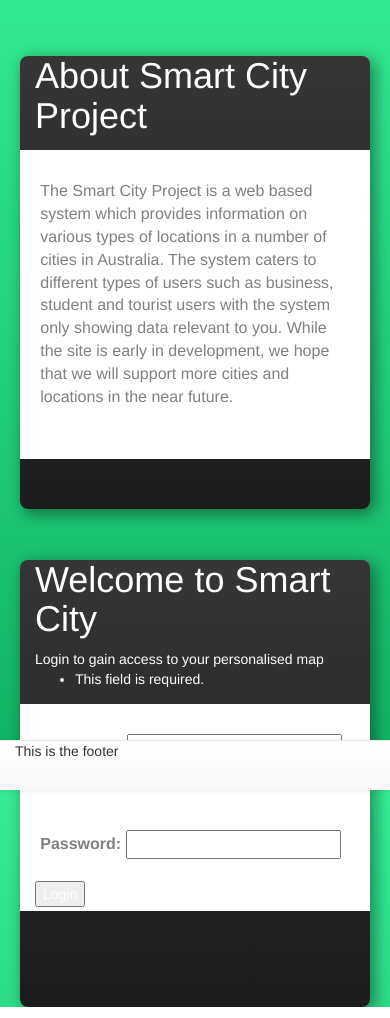
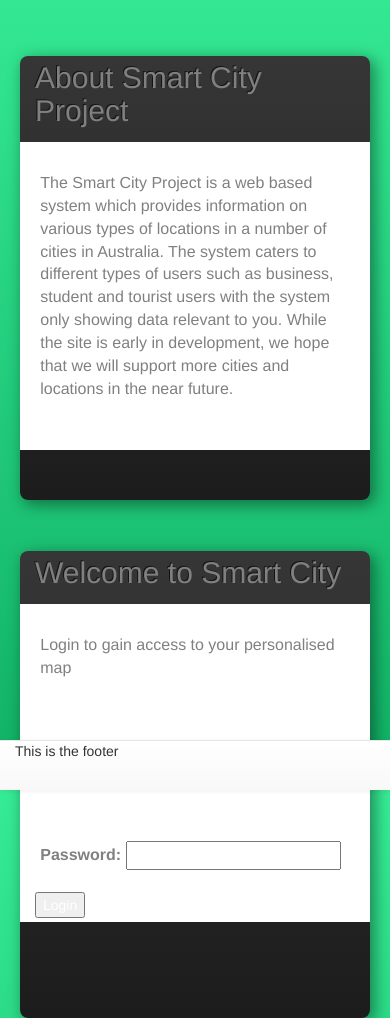
Before and after one commit to TotallyMelvin/Smart-City-Project, a Django app: page /home/ in a window 390 px wide. Shown: the part 54-1072 px from the top of the page. Run offline with Django 3.2, Linux system fonts and the light colour scheme; some libraries are stand-ins or nearby versions.

Commit message:
no message

```diff
--- a/accounts/templates/accounts/base.html
+++ b/accounts/templates/accounts/base.html
@@ -6,6 +6,7 @@
         <script src="https://ajax.googleapis.com/ajax/libs/jquery/1.12.4/jquery.min.js"></script>
         <!-- Latest compiled and minified CSS -->
         <link rel="stylesheet" href="{% static 'css/indexPage.css' %}" type="text/css">
+		<link rel="stylesheet" href="{% static 'css/footer.css' %}" type="text/css">
         <script src="{%static 'js/bootstrap.js' %}"></script>
         <script src="{%static 'js/bootstrap.min.js' %}"></script>
 
--- a/accounts/templates/accounts/footer.html
+++ b/accounts/templates/accounts/footer.html
@@ -1,5 +1,5 @@
 <nav class="navbar navbar-default navbar-fixed-bottom">
-  <div class="container-fluid">
+  <div class="container-fluid footer">
       This is the footer
   </div><!-- /.container-fluid -->
 </nav>
--- a/accounts/templates/accounts/home.html
+++ b/accounts/templates/accounts/home.html
@@ -1,7 +1,7 @@
 {% extends "accounts/base.html" %}
+
 {% block content %}
 {% include 'accounts/navBar.html' %}
-
 <div class="home">
 <br>
 <br>
@@ -9,7 +9,7 @@
 <div class="container">
 <div class="row">
 	<div class="col-sm-6 about">
-		<h1 style="color:#ffffff">About Smart City Project</h2>
+		<h2>About Smart City Project</h2>
 		<p>The Smart City Project is a web based system which provides information on various types of locations in a number of cities in Australia.
 		The system caters to different types of users such as business, student and tourist users with the system only showing data relevant to you.
 		While the site is early in development, we hope that we will support more cities and locations in the near future.
@@ -19,10 +19,9 @@
 	</div>
 
 	<div class="col-sm-5 about">
-<h1 style="color:#ffffff">Welcome to Smart City</h1>
+		<h2>Welcome to Smart City</h2>
 
-Login to gain access to your personalised map
-</h5>
+		<p>Login to gain access to your personalised map</p>
 		<form method="post">
 			{% csrf_token %}
 			{{ form.as_p }}
@@ -34,6 +33,5 @@
 </div>
 </div>
 </div>
-</div>
 
 {% endblock %}
--- a/accounts/templates/accounts/main.html
+++ b/accounts/templates/accounts/main.html
@@ -7,7 +7,7 @@
   <br>
 <div class="container">
     <div class="row">
-    	<div class="col-sm-6 about">
+    	<div class="???">
   <h1 style="color:#ffffff">Smart City Maps</h1>
 
 <p> This is a test of the google maps aspects from simply
@@ -26,7 +26,7 @@
 <div class="col-sm-1">
 </div>
 
-<div class="col-sm-5">
+<div class="???">
 	<br><br><br>
 {% include "accounts/map.html" %}
 </div>
```
Also changed, not shown: accounts/static/css/footer.css (deleted, +0 -8 lines), accounts/static/css/registerPage.css (deleted, +0 -11 lines), accounts/templates/accounts/input_fields.html (line endings or trailing spaces), db.sqlite3. Lines whose indentation alone changed are shown as unchanged.
